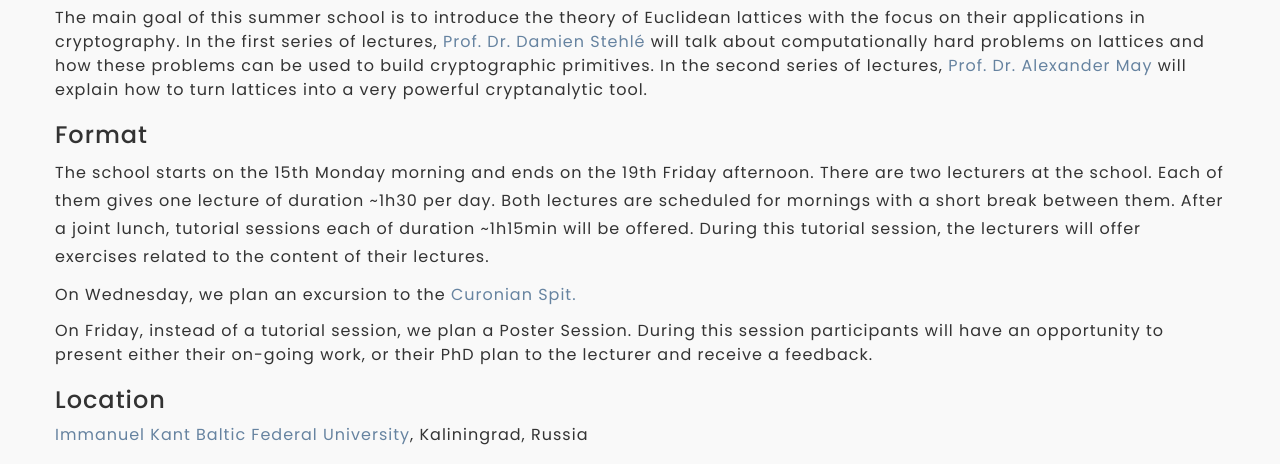
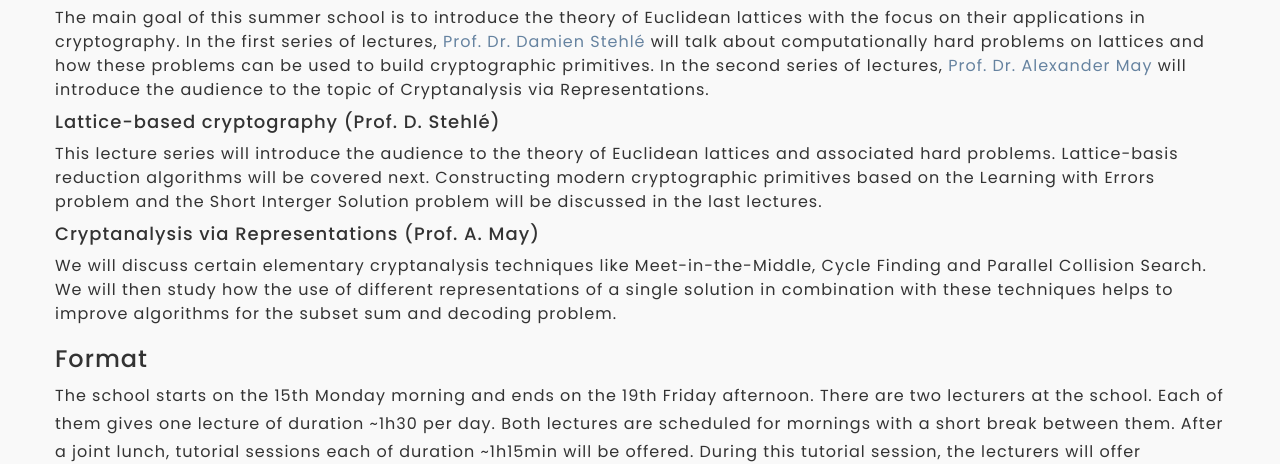
Before and after one commit to summerschool-kld/summerschool-kld, a plain HTML site: page index_en.html in a window 1280 px wide. Shown: the part 632-1096 px from the top of the page. Drawn offline with Linux system fonts and the light colour scheme.

Commit message:
topics up

```diff
--- a/index_en.html
+++ b/index_en.html
@@ -107,8 +107,18 @@
                     </div>
                 </div>
               <p> <h3> Objective </h3>
-              The main goal of this summer school is to introduce the theory of Euclidean lattices with the focus on their applications in cryptography. In the first series of lectures, <a href="http://perso.ens-lyon.fr/damien.stehle/"> Prof. Dr. Damien Stehlé </a> will talk about computationally hard problems on lattices and how these problems can be used to build cryptographic primitives. In the second series of lectures, <a href="http://www.cits.rub.de/personen/may.html"> Prof. Dr. Alexander May </a> will explain how to turn lattices into a very powerful cryptanalytic tool.
+              The main goal of this summer school is to introduce the theory of Euclidean lattices with the focus on their applications in cryptography. In the first series of lectures, <a href="http://perso.ens-lyon.fr/damien.stehle/"> Prof. Dr. Damien Stehlé </a> will talk about computationally hard problems on lattices and how these problems can be used to build cryptographic primitives. In the second series of lectures, <a href="http://www.cits.rub.de/personen/may.html"> Prof. Dr. Alexander May </a> will introduce the audience to the topic of Cryptanalysis via Representations.
+
               </p>
+              <h4>  Lattice-based cryptography (Prof. D. Stehlé)</h4>
+              This lecture series will introduce the audience to the theory of Euclidean lattices and associated hard problems. Lattice-basis reduction algorithms will be covered next. Constructing modern cryptographic primitives based on the Learning with Errors problem and the Short Interger Solution problem will be discussed in the last lectures.
+              <h4>  Cryptanalysis via Representations (Prof. A. May)</h4>
+                  We will discuss certain elementary cryptanalysis techniques
+                  like Meet-in-the-Middle, Cycle Finding and Parallel Collision Search. We
+              will then study how the use of different representations of a single
+              solution in combination with these techniques helps to improve
+              algorithms for the subset sum and decoding problem.
+
 
               <p> <h3> Format </h3></p>
               <p> The school starts on the 15th Monday morning and ends on the 19th Friday afternoon. There are two lecturers at the school. Each of them gives one lecture of duration ~1h30 per day. Both lectures are scheduled for mornings with a short break between them. After a joint lunch, tutorial sessions each of duration ~1h15min will be offered. During this tutorial session, the lecturers will offer exercises related to the content of their lectures.
```
